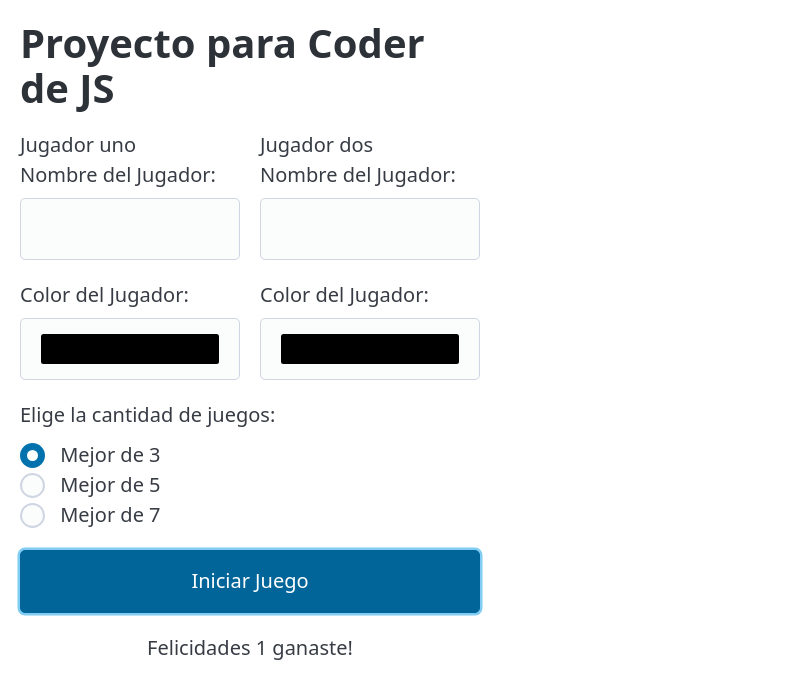
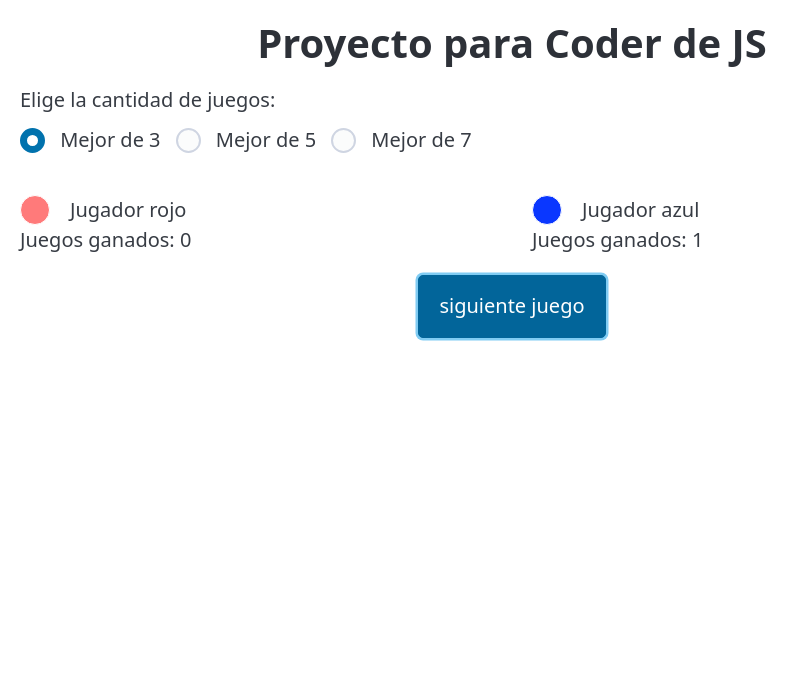
Before and after one commit to sqtcDads/Ricardo-Sanchez-CoderHouse-JavaScript, a plain HTML site: page index.html in a window 1280 px wide. Both pictures are taken after a click on the input "Iniciar Juego". Shown: the whole page, without its empty margins (0-811 px from the left). Drawn offline with nearby package versions, Linux system fonts and the light colour scheme.

Commit message:
simulador 2.0

```diff
--- a/index.html
+++ b/index.html
@@ -8,33 +8,13 @@
       rel="stylesheet"
       href="https://cdn.jsdelivr.net/npm/@picocss/pico@2/css/pico.min.css"
     />
-    <title>4 en linea</title>
-    <script src="./index.js"></script>
+    <title>Tic Tac Toe</title>
+    <script src="./script.js"></script>
   </head>
   <body>
     <h1>Proyecto para Coder de JS</h1>
 
-    <div class="forms">
-      <div class="form-player">
-        <div class="player1">Jugador uno</div>
-
-        <label for="nombre">Nombre del Jugador:</label>
-        <input type="text" id="nombre1" name="nombre" required />
-        <label for="color">Color del Jugador:</label>
-        <input type="color" id="color1" name="color" required />
-      </div>
-
-      <div class="form-player">
-        <div class="player2">Jugador dos</div>
-
-        <label for="nombre">Nombre del Jugador:</label>
-        <input type="text" id="nombre2" name="nombre" required />
-        <label for="color">Color del Jugador:</label>
-        <input type="color" id="color2" name="color" required />
-      </div>
-    </div>
-
-    <fieldset>
+    <fieldset class="cantJuegos" onchange="reset()">
       <legend>Elige la cantidad de juegos:</legend>
 
       <div>
@@ -53,7 +33,33 @@
       </div>
     </fieldset>
 
-    <input type="submit" value="Iniciar Juego" onclick="onStart()" />
+    <div class="players">
+      <div class="jugador">
+        <div class="colorJugador">
+          <div class="color rojo"></div>
+          Jugador rojo
+        </div>
+
+        <span id="gana1"></span>
+      </div>
+
+      <div class="jugador">
+        <div class="colorJugador">
+          <div class="color azul"></div>
+          Jugador azul
+        </div>
+
+        <span id="gana2"></span>
+      </div>
+    </div>
+
+    <input
+      id="boton"
+      style="width: unset !important"
+      type="submit"
+      value="Iniciar Juego"
+      onclick="onClickButton()"
+    />
 
     <p id="ganadorTotal"></p>
   </body>
--- a/index.js
+++ /dev/null
@@ -1,60 +0,0 @@
-function getPlayerData(player) {
-    return {
-        name: document.getElementById(`nombre${player}`).value,
-        color: document.getElementById(`color${player}`).value,
-    };
-}
-
-function onStart() {
-    //! Obtener el nombre y color del jugador 1
-
-    const nombre1 = document.getElementById("nombre1").value;
-    const color1 = document.getElementById("color1").value;
-
-    //! Obtener el nombre y color del jugador 2
-
-    const nombre2 = document.getElementById("nombre2").value;
-    const color2 = document.getElementById("color2").value;
-
-
-    //! Obtener cantidad de juegos
-
-    const juegos = document.querySelector('input[name="juegos"]:checked').value;
-    let minJuegos = Math.ceil(juegos / 2);
-
-    let jugador1Gana = 0;
-    let jugador2Gana = 0;
-
-    while (jugador1Gana + jugador2Gana <= juegos) {
-        let ganador = simularJuego(); // 1 o 2
-        if (ganador === 1) {
-            jugador1Gana++;
-        } else {
-            jugador2Gana++;
-        }
-        if (jugador1Gana === minJuegos || jugador2Gana === minJuegos) {
-            break;
-        }
-    }
-
-    //! Mostrar el ganador
-
-    let ganadorTotal = 0;
-
-    if (jugador1Gana > jugador2Gana) {
-        ganadorTotal = 1;
-    } else {
-        ganadorTotal = 2;
-    }
-
-    //todo probando String interpolation ?
-
-    document.getElementById("ganadorTotal").innerHTML =
-        `Felicidades ${ganadorTotal}` + " ganaste!";
-}
-
-function simularJuego() {
-    const random = Math.random();
-    if (random <= 0.5) return 1;
-    return 2;
-}
--- /dev/null
+++ b/script.js
@@ -0,0 +1,123 @@
+
+
+const estadoInicial = {
+    juegosJugados: 0,
+    cantidadJuegos: 0,
+    jugador1Gana: 0,
+    jugador2Gana: 0,
+    minJuegos: 0,
+    finalizado: false
+}
+
+let estadoJuego = {
+    ...estadoInicial
+}
+
+
+function reset() {
+    const boton = document.getElementById('boton')
+    const ganadorTotal = document.getElementById('ganadorTotal')
+    estadoJuego = {
+        ...estadoInicial
+    }
+    boton.value = 'iniciar juego'
+    document.getElementById("gana1").innerHTML = '';
+    document.getElementById("gana2").innerHTML = '';
+    ganadorTotal.innerHTML = ''
+}
+
+
+function onClickButton() {
+
+    estadoJuego.cantidadJuegos = document.querySelector('input[name="juegos"]:checked').value;
+    estadoJuego.minJuegos = Math.ceil(estadoJuego.cantidadJuegos / 2);
+
+    const boton = document.getElementById('boton')
+    const ganadorTotal = document.getElementById('ganadorTotal')
+
+
+    if (estadoJuego.finalizado) {
+        reset();
+    } else {
+        jugar();
+        if (estadoJuego.finalizado) {
+            boton.value = 'reiniciar juego'
+
+            if (estadoJuego.jugador1Gana > estadoJuego.jugador2Gana) {
+                ganadorTotal.innerHTML = 'Gano Rojo!';
+            } else {
+                ganadorTotal.innerHTML = 'Gano Azul!';
+            }
+
+        }
+    }
+}
+
+
+
+function jugar() {
+
+    estadoJuego.juegosJugados++
+    boton.value = 'siguiente juego'
+    let ganador = simularJuego();
+    if (ganador === 1) {
+        estadoJuego.jugador1Gana++;
+    }
+    if (ganador === 2) {
+        estadoJuego.jugador2Gana++;
+    }
+
+    document.getElementById("gana1").innerHTML =
+        `Juegos ganados: ${estadoJuego.jugador1Gana}`;
+
+    document.getElementById("gana2").innerHTML =
+        `Juegos ganados: ${estadoJuego.jugador2Gana}`;
+
+    if (estadoJuego.jugador1Gana === estadoJuego.minJuegos || estadoJuego.jugador2Gana === estadoJuego.minJuegos) {
+        estadoJuego.finalizado = true;
+    }
+
+}
+
+function simularJuego() {
+    const random = Math.random();
+    if (random <= 0.5) return 1;
+    return 2;
+}
+
+//! trablero (?)
+let tablero = [];
+const rows = 3;
+const cols = 3;
+
+for (let i = 0; i < rows; i++) {
+    tablero.push([]);
+    for (let j = 0; j < cols; j++) {
+        tablero[i].push(0);
+    }
+}
+
+for (let i = 0; i < rows * cols; i++) {
+    let randomRow = randomNum(0, 2);
+    let randomCol = randomNum(0, 2);
+
+    while (true) {
+        if (tablero[randomRow][randomCol] == 0) {
+            break;
+        }
+        randomCol = randomNum(0, 2);
+        randomRow = randomNum(0, 2);
+
+
+    }
+    tablero[randomRow][randomCol] = i % 2 ? 1 : 2;
+
+}
+
+function randomNum(min, max) {
+    return Math.floor(Math.random() * (max - min + 1) + min);
+}
+
+console.log(tablero)
+
+let seleccionarColor = 0;
--- a/styles.css
+++ b/styles.css
@@ -9,11 +9,44 @@ body {
   justify-content: center;
   align-items: center;
   margin: auto;
-  max-width: 500px;
+  max-width: 1024px;
   padding: 20px;
 }
-.forms {
+.players {
   display: flex;
   flex-direction: row;
+  gap: 40px;
+  width: 100%;
+  padding: 20px 0;
+}
+
+.jugador {
+  flex: 1;
+  display: flex;
+  justify-content: center;
+  flex-direction: column;
+}
+
+.cantJuegos {
+  display: flex;
+  gap: 15px;
+}
+
+.colorJugador {
+  display: flex;
   gap: 20px;
+  justify-content: baseline;
 }
+.color {
+  background-color: aliceblue;
+  height: 30px;
+  width: 30px;
+  border-radius: 50%;
+  border: 1px solid white;
+}
+.azul {
+  background-color: rgb(10, 55, 255);
+}
+.rojo {
+  background-color: rgba(255, 0, 0, 0.521);
+}
```
